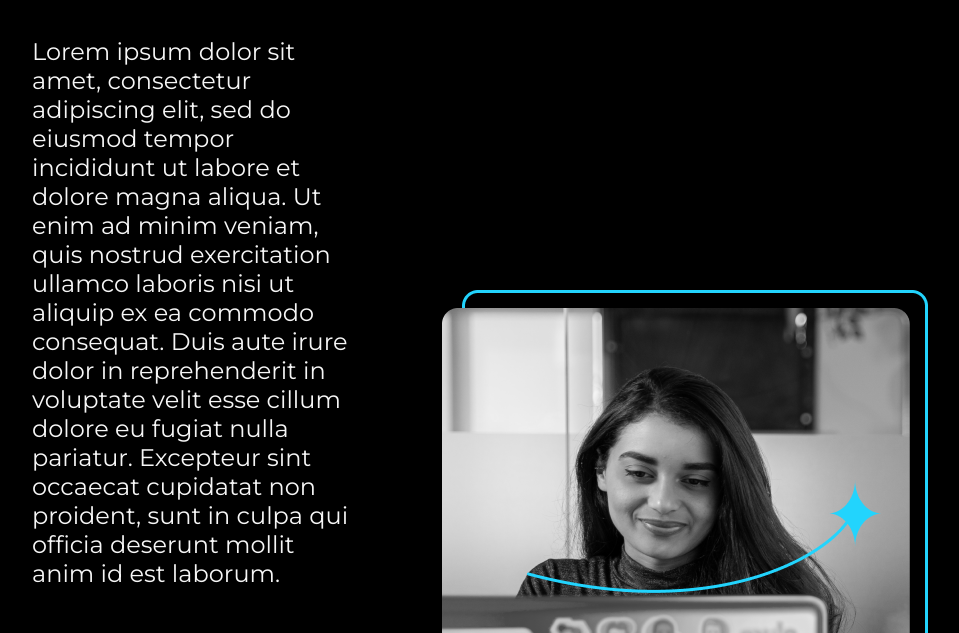
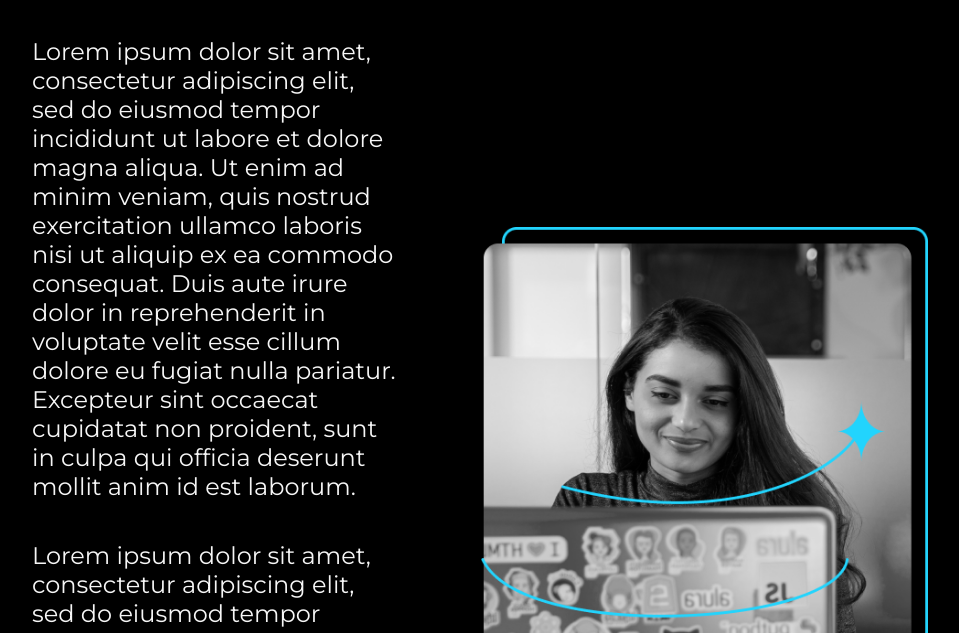
Before and after one commit to anacarlateixeira/portfolio, a plain HTML site: page about.html in a window 1280 px wide. Shown: the part 167-800 px from the top of the page, without its empty margins (160-1119 px from the left). Drawn offline with nearby package versions, Linux system fonts and the light colour scheme.

Commit message:
Update about.html

```diff
--- a/about.html
+++ b/about.html
@@ -20,7 +20,7 @@
             <p class="apresentacao__conteudo__texto">Lorem ipsum dolor sit amet, consectetur adipiscing elit, sed do eiusmod tempor incididunt ut labore et dolore magna aliqua. Ut enim ad minim veniam, quis nostrud exercitation ullamco laboris nisi ut aliquip ex ea commodo consequat. Duis aute irure dolor in reprehenderit in voluptate velit esse cillum dolore eu fugiat nulla pariatur. Excepteur sint occaecat cupidatat non proident, sunt in culpa qui officia deserunt mollit anim id est laborum.</p>
             <p class="apresentacao__conteudo__texto">Lorem ipsum dolor sit amet, consectetur adipiscing elit, sed do eiusmod tempor incididunt ut labore et dolore magna aliqua. Ut enim ad minim veniam, quis nostrud exercitation ullamco laboris nisi ut aliquip ex ea commodo consequat. Duis aute irure dolor in reprehenderit in voluptate velit esse cillum dolore eu fugiat nulla pariatur. Excepteur sint occaecat cupidatat non proident, sunt in culpa qui officia deserunt mollit anim id est laborum.</p>
         </section>
-       <img src="./assets/imagem.png" alt="Photo">
+       <img class="apresentacao__imagem" src="./assets/imagem.png" alt="Photo">
     </main>
     <footer class="rodape">
         <p>Desenvolvido por Ana Teixeira</p>
```
